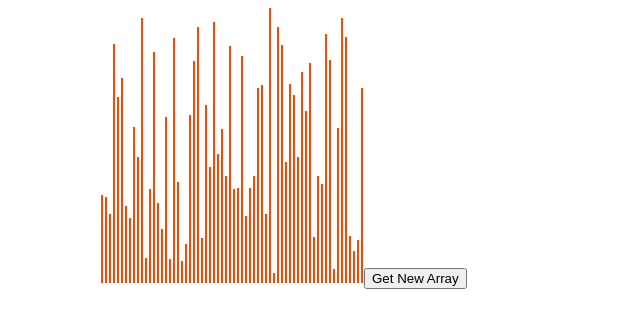
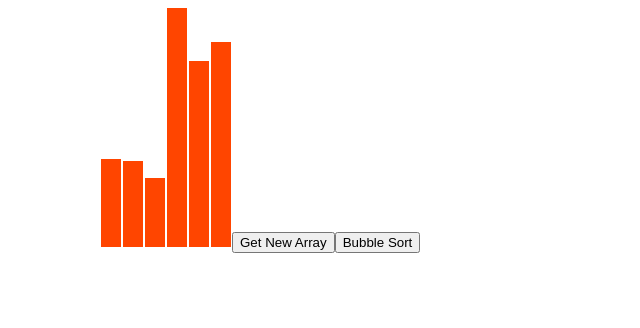
Before and after one commit to johnpatrickanders/goAlgo, a React (Create React App) app in the folder client/: page / in a window 1280 px wide. Shown: the top 328 px of the page, without its empty margins (0-640 px from the left). Built offline with nearby package versions, Linux system fonts and the light colour scheme.

Commit message:
animate bubble sort, but not correctly

```diff
--- a/client/src/SortingViz/SortingViz.css
+++ b/client/src/SortingViz/SortingViz.css
@@ -4,7 +4,7 @@
 }
 
 .array-bar {
-  width: 2px;
+  width: 20px;
   background-color: orangered;
   display: inline-block;
   margin: 0 1px;
--- a/client/src/SortingViz/SortingViz.js
+++ b/client/src/SortingViz/SortingViz.js
@@ -1,12 +1,14 @@
 import React, { useState, useEffect } from 'react';
+import bubbleSort from './bubbleSort';
 import './SortingViz.css';
 
 export default function SortingViz() {
   const [array, setArray] = useState([]);
 
+  const SPEED = 10;
+
   const maxBarHeight = Math.floor(window.screen.availHeight / 10);
-  const maxBarContainerWidth = Math.floor(window.screen.availWidth / 12);
-  console.log(maxBarHeight)
+  const maxBarContainerWidth = Math.floor(window.screen.availWidth / 120);
 
   const resetArray = () => {
     const array = [];
@@ -20,10 +22,52 @@ export default function SortingViz() {
     resetArray();
   }, []);
 
-  const mergeSort = () => {
-    const jsSortedArray = array.slice()
-    jsSortedArray.sort((a, b) => a - b)
+  const bubbleSortAnimate = () => {
+    const animations = bubbleSort(array);
+    const framedAnimations = [];
+    for (const animation of animations) {
+      framedAnimations.push(animation.comparison);
+      framedAnimations.push(animation.comparison);
+      framedAnimations.push(animation.swap);
+    }
+    console.log(animations)
+    console.log(framedAnimations)
+
+    for (let i = 0; i < framedAnimations.length; i++) {
+      const bars = document.getElementsByClassName('array-bar');
+      const [barOneIdx, barTwoIdx] = framedAnimations[i];
+      const barOne = bars[barOneIdx].style;
+      const barTwo = bars[barTwoIdx].style;
+      const isColorChange = i % 3 !== 2;
+      if (isColorChange) { // if the index falls just BEFORE the swap (i.e. on 2nd comparison)
+        setTimeout(() => {
+          const currentBarColor = i % 3 === 0 ? 'blue' : 'green'; // if the index falls on the "swap" value...
+          barOne.backgroundColor = currentBarColor;
+          barTwo.backgroundColor = currentBarColor;
+          // setTimeout(() => {
+          //   bars[comparison[1]].style.backgroundColor = 'red';
+          //   bars[comparison[0]].style.backgroundColor = 'red';
+          // }, (i + 1) * SPEED)
+        }, i * SPEED)
+      } else {
+        setTimeout(() => {
+          // if (barOneIdx < barTwoIdx) {
+
+          // const firstHeight = framedAnimations[barOneIdx];
+          // const secondHeight = framedAnimations[barTwoIdx];
+          const tempHeight = barOne.height;
+          barOne.height = barTwo.height;
+          barTwo.height = tempHeight;
+          // }
+        }, i * SPEED)
+      }
+    }
   }
+
+  // const mergeSort = () => {
+  //   const jsSortedArray = array.slice()
+  //   jsSortedArray.sort((a, b) => a - b)
+  // }
 
   return (
     <div className="array-container">
@@ -36,6 +80,7 @@ export default function SortingViz() {
         </div>
       ))}
       <button onClick={resetArray}>Get New Array</button>
+      <button onClick={bubbleSortAnimate}>Bubble Sort</button>
     </div>
   )
 
@@ -56,8 +101,8 @@ function arraysEqual(array1, array2) {
   return true;
 }
 
-console.log("Should be TRUE:", arraysEqual([1, 5, 4], [1, 5, 4]))
-console.log("Should be FALSE:", arraysEqual([1, 4], [1, 5, 4]))
-console.log("Should be FALSE:", arraysEqual([1, 0, 4], [1, 5, 4]))
-console.log("Should be FALSE:", arraysEqual([1, 0, 4], [1, 50, 4]))
-console.log("Should be FALSE:", arraysEqual([1, 0, 4], [1, 0, -1]))
+// console.log("Should be TRUE:", arraysEqual([1, 5, 4], [1, 5, 4]))
+// console.log("Should be FALSE:", arraysEqual([1, 4], [1, 5, 4]))
+// console.log("Should be FALSE:", arraysEqual([1, 0, 4], [1, 5, 4]))
+// console.log("Should be FALSE:", arraysEqual([1, 0, 4], [1, 50, 4]))
+// console.log("Should be FALSE:", arraysEqual([1, 0, 4], [1, 0, -1]))
--- a/client/src/SortingViz/bubbleSort.js
+++ b/client/src/SortingViz/bubbleSort.js
@@ -1,19 +1,24 @@
-
-
-function bubbleSort(array) {
+export default function bubbleSort(array) {
   // Write your code here.
+  const animations = []
   let swapped = true;
   while (swapped) {
     swapped = false;
     for (let i = 0; i < array.length - 1; i++) {
+      const animation = {};
+      animation.comparison = [i, i + 1];
       if (array[i] > array[i + 1]) {
+        animation.swap = [i + 1, i];
         const first = array[i];
         const second = array[i + 1];
         array[i] = second;
         array[i + 1] = first;
         swapped = true;
+      } else {
+        animation.swap = [i, i + 1];
       }
+      animations.push(animation)
     }
   }
-  return array
+  return animations
 }
```
